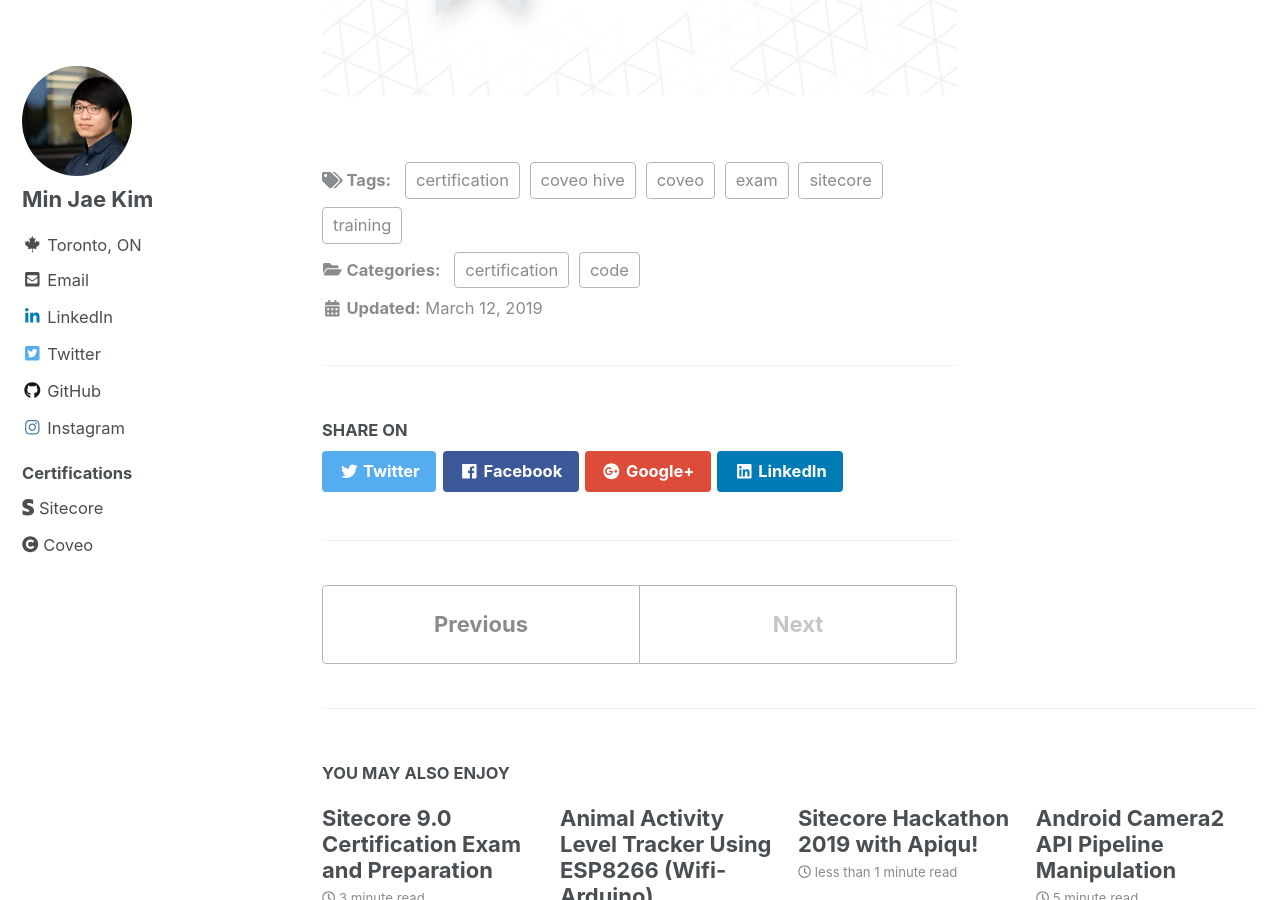
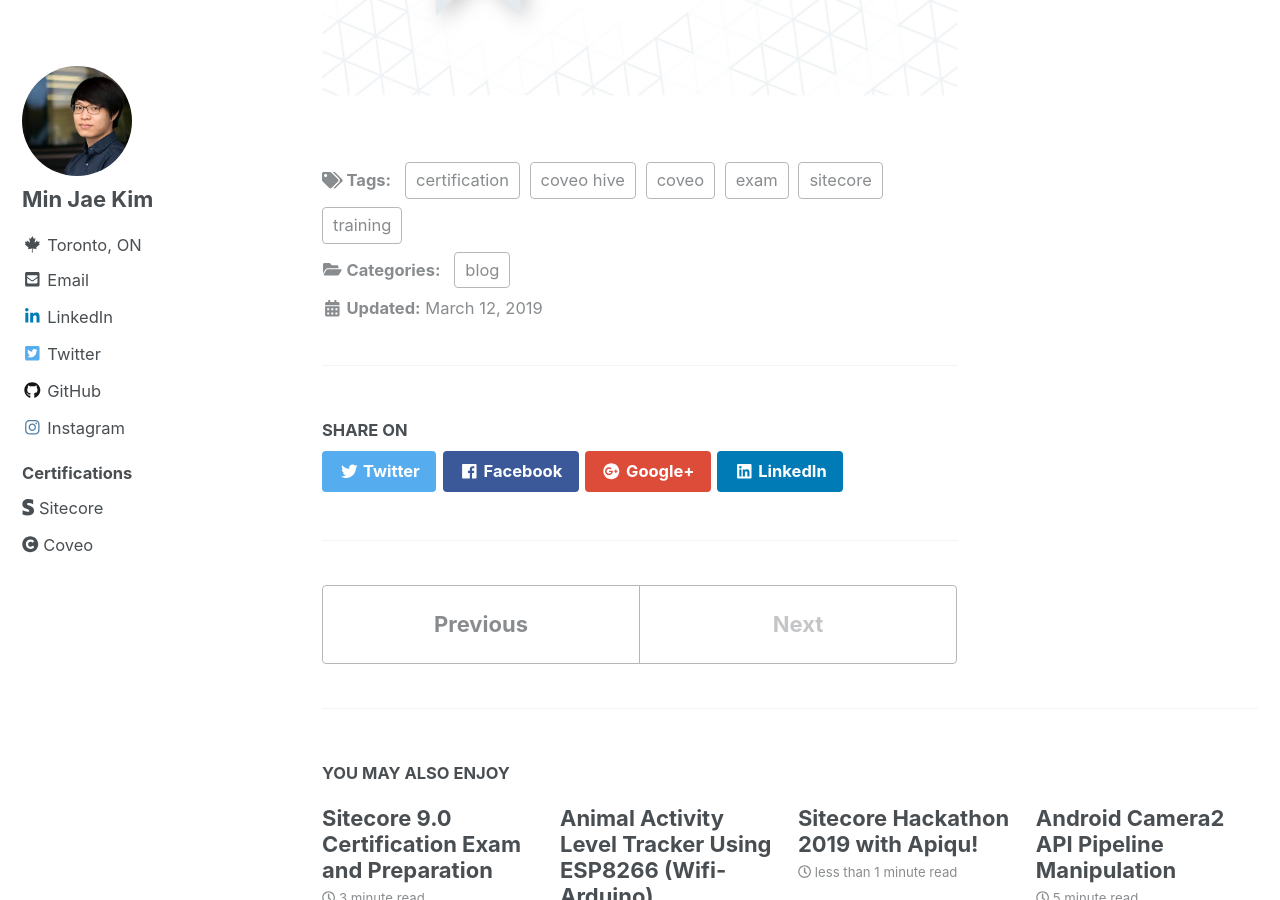
Before and after one commit to kimmminjae/kimmminjae.github.io, a Jekyll site: the page built from _posts/2019-03-12-coveo-for-sitecore-4-1-hive-certification-process.md, in a window 1280 px wide and 900 px high, scrolled down 2863 px. Built offline with Jekyll 4.4.1, drawn with Linux system fonts in a browser that asks for light colours; cached includes are drawn as plain includes.

Commit message:
Update from Forestry.io minjae.kim96@gmail.com updated _posts/2018-05-01-animal-activity-level-tracker-using-esp8266-and-ardunio-ide.md minjae.kim96@gmail.com updated _posts/2019-03-12-coveo-for-sitecore-4-1-hive-certification-process.md

```diff
--- a/_posts/2019-03-12-coveo-for-sitecore-4-1-hive-certification-process.md
+++ b/_posts/2019-03-12-coveo-for-sitecore-4-1-hive-certification-process.md
@@ -1,8 +1,7 @@
 ---
 title: Coveo for Sitecore 4.1 (Hive) Certification Process
 categories:
-- code
-- certification
+- blog
 excerpt: How I became a Coveo for Sitecore 4.1 Certified Developer!
 tags:
 - coveo
@@ -14,7 +13,7 @@
 date: 2019-03-12T04:00:00.000+00:00
 header:
   overlay_image: assets/images/Screen-Shot-2018-12-19-at-8.43.57-AM-720x430.png
-  overlay_filter: 0.5
+  overlay_filter: "0.5"
   show_overlay_title: true
 
 ---
```
Also changed, not shown: _posts/2018-05-01-animal-activity-level-tracker-using-esp8266-and-ardunio-ide.md (+3 -3 lines).
